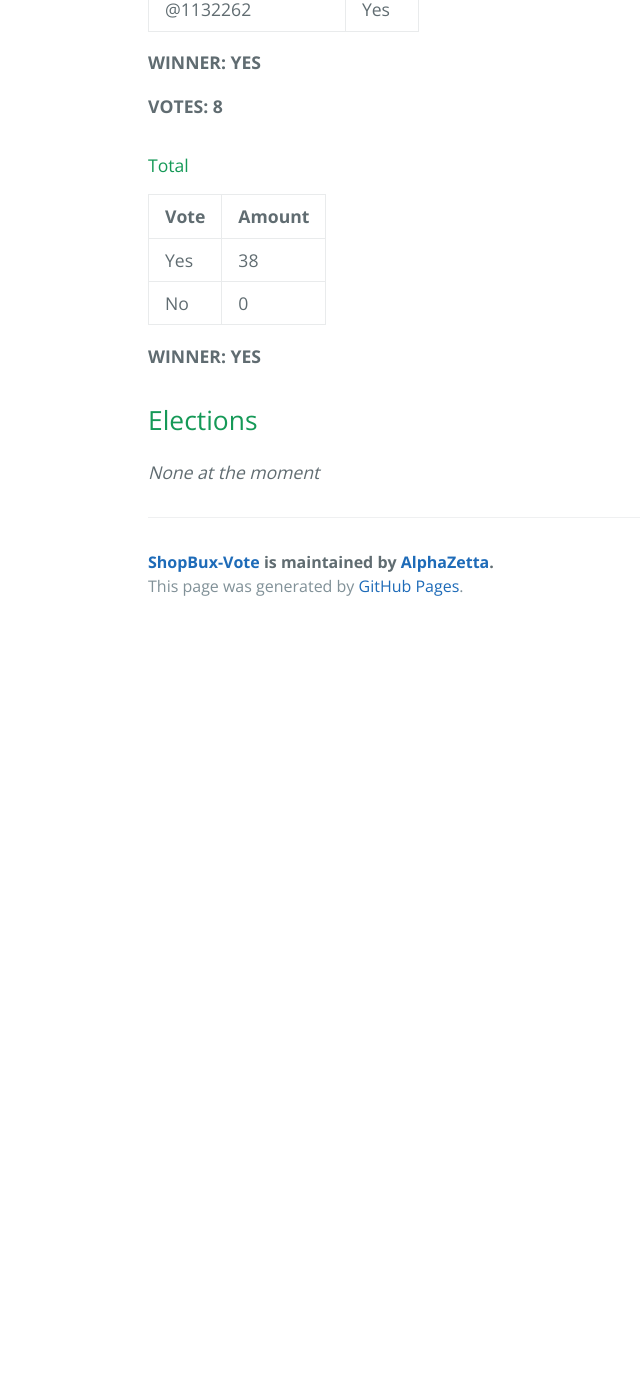
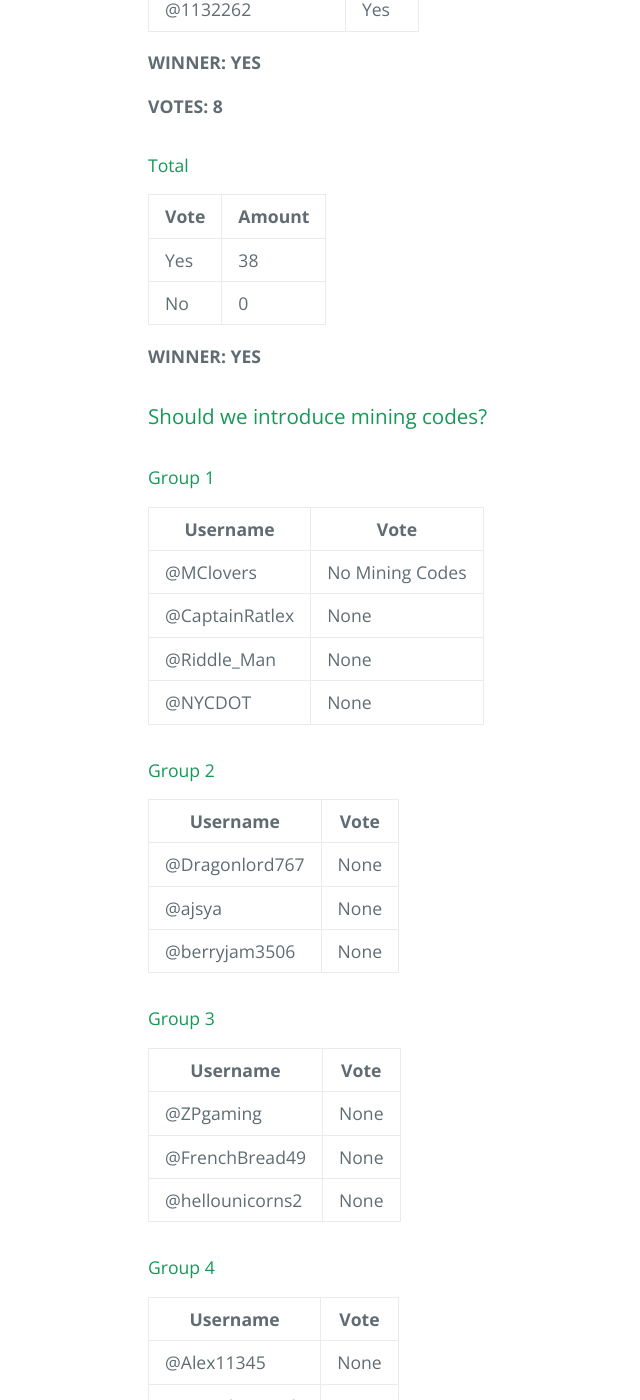
Before and after one commit to AlphaZetta/ShopBux-Vote, a Jekyll site: the page built from index.md, in a window 1280 px wide and 1400 px high, scrolled down 2031 px. Shown: the whole window, without its empty margins (76-716 px from the left). Built offline with Jekyll 4.4.1, drawn with Linux system fonts in a browser that asks for light colours; the repository's description, which GitHub fills in, is left out; our own code applies the rules of GitHub Pages for plain Markdown files; before the commit the page ends 2661 px from its top, so only the background shows below that; some of the changed text lies outside the part shown.

Commit message:
Update index.md

```diff
--- a/index.md
+++ b/index.md
@@ -71,6 +71,57 @@ No | 0
 
 **WINNER: YES**
 
+### Should we introduce mining codes?
+
+#### Group 1
+
+Username | Vote
+-|-
+@MClovers | No Mining Codes
+@CaptainRatlex | None
+@Riddle_Man | None
+@NYCDOT | None
+
+#### Group 2
+
+Username | Vote
+-|-
+@Dragonlord767 | None
+@ajsya | None
+@berryjam3506 | None
+
+#### Group 3
+
+Username | Vote
+-|-
+@ZPgaming | None
+@FrenchBread49 | None
+@hellounicorns2 | None
+
+#### Group 4
+
+Username | Vote
+-|-
+@Alex11345 | None
+@Partial2Partials | None
+@coolcatcool2 | None
+@Scratch-Coding | None
+@Virus000 | None
+
+#### Group 5
+
+Username | Vote
+-|-
+@smileycreations15 | None
+@1132262 | None
+
+#### Total
+
+Vote | Amount
+-|-
+Yes | 0
+No | 0
+
 ## Elections
 
 *None at the moment*
```
